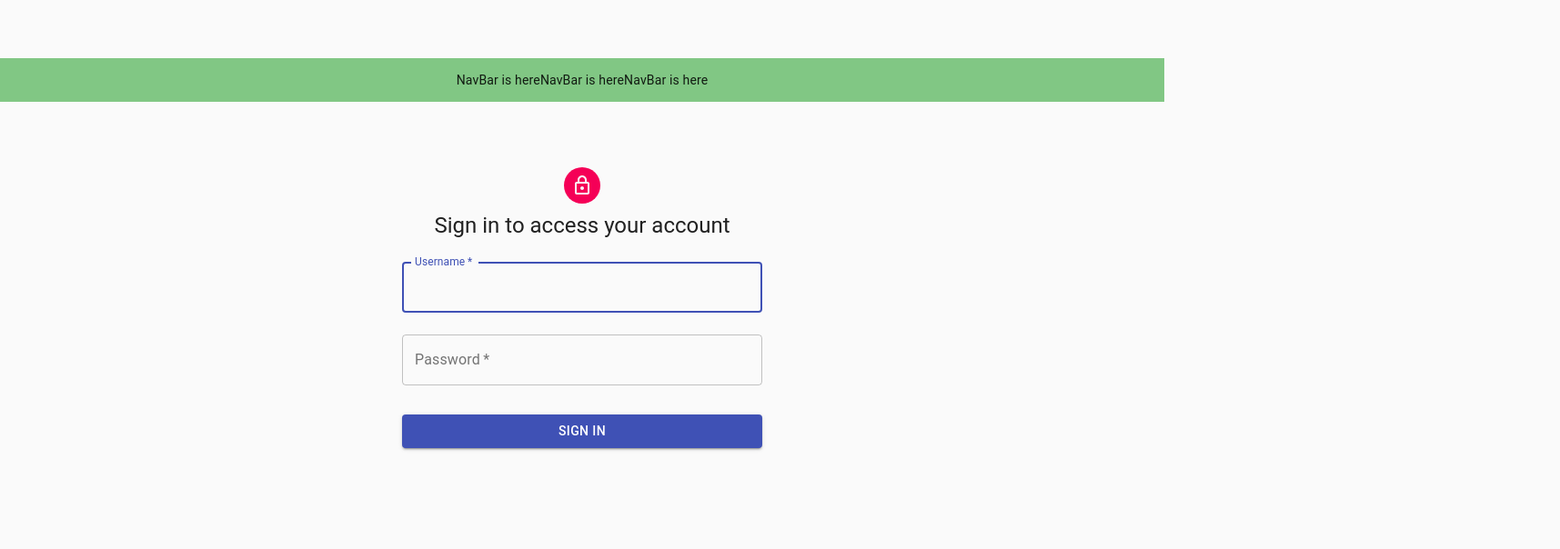
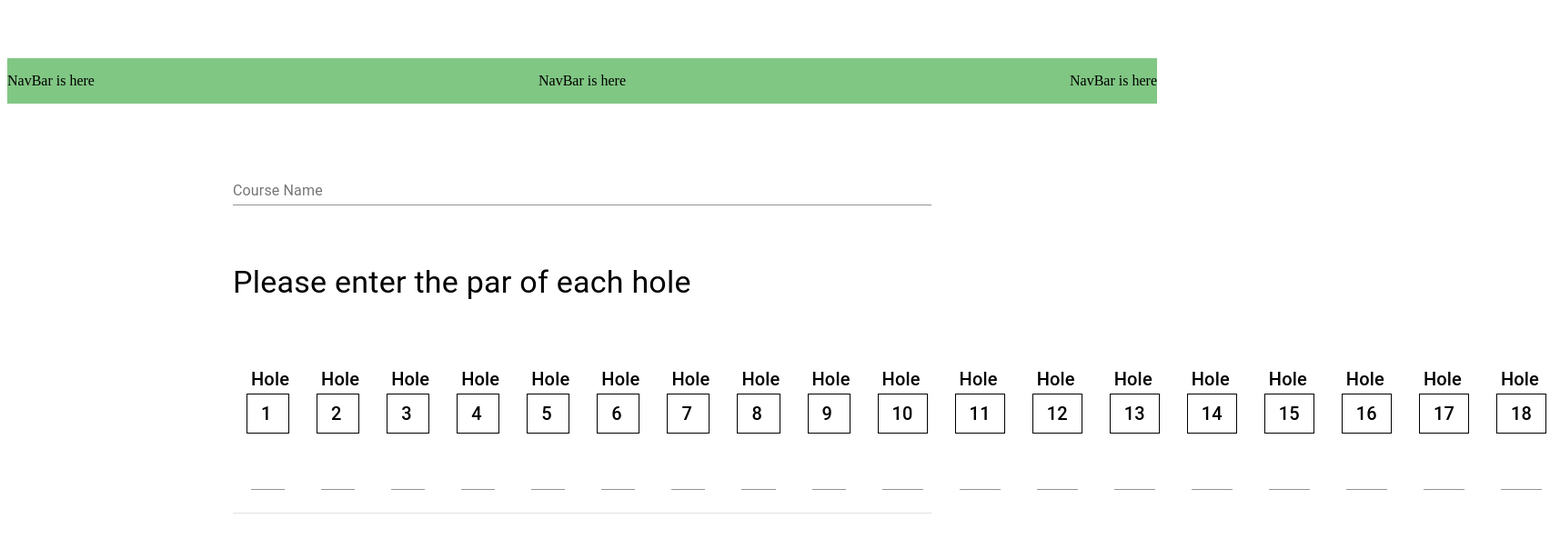
Before and after one commit to JoksuH/Golf_Statistics_Frontend, a React (Create React App) app: page / in a window 1280 px wide. Shown: the top 604 px of the page at 91% size, 1715 px wide, since content can reach past the window. Built offline with nearby package versions, Linux system fonts and the light colour scheme.

Commit message:
Added basic outline of add new course component

```diff
--- a/src/App.tsx
+++ b/src/App.tsx
@@ -1,14 +1,14 @@
 import React from 'react'
 import Login from './Components/LoginPage/Login'
 import NavBar from './Components/NavBar/NavBar'
-import { createMuiTheme, makeStyles, ThemeProvider } from '@material-ui/core/styles'
+import AddNewCourse from './Components/AddNewCourse/AddNewCourse'
 
 
 const App = () => {
     return (
         <div>
             <NavBar />
-            <Login />
+            <AddNewCourse />
         </div>
     )
 }
--- /dev/null
+++ b/src/Components/AddNewCourse/AddNewCourse.tsx
@@ -0,0 +1,37 @@
+import React from 'react'
+import HolesForm from './HolesForm'
+import Box from '@material-ui/core/Box'
+import TextField from '@material-ui/core/TextField'
+import Divider from '@material-ui/core/Divider'
+import { makeStyles } from '@material-ui/core/styles'
+
+const useStyles = makeStyles((theme) => ({
+    root: {
+        marginTop: theme.spacing(8),
+        display: 'flex',
+        flexDirection: 'column',
+        justifyContent: 'space-evenly',
+        width: '60vw',
+        margin: 'auto'
+    },
+    divider: {
+       marginTop: '15px'
+    },
+
+}))
+
+
+const AddNewCourse = () => {
+
+    const styling = useStyles()
+
+    return (
+        <Box className={styling.root}>
+            <TextField label='Course Name' />
+            <HolesForm />
+            <Divider className={styling.divider}/>
+        </Box>
+    )
+}
+
+export default AddNewCourse
--- /dev/null
+++ b/src/Components/AddNewCourse/HolesForm.tsx
@@ -0,0 +1,75 @@
+import React from 'react'
+import Box from '@material-ui/core/Box'
+import TextField from '@material-ui/core/TextField'
+import Typography from '@material-ui/core/Typography'
+import { makeStyles } from '@material-ui/core/styles'
+
+const useStyles = makeStyles((theme) => ({
+    root: {
+        marginTop: theme.spacing(8),
+        display: 'flex',
+        flexDirection: 'column',
+        justifyContent: 'space-between',
+        width: '100%',
+        margin: 'auto',
+    },
+    holenumbers: {
+        marginTop: theme.spacing(8),
+        display: 'flex',
+        flexDirection: 'row',
+        justifyContent: 'space-evenly',
+    },
+    holenumbercontainer: {
+        border: '1px solid black',
+        padding: '5px 15px 5px 15px',
+    },
+    holepaircontainer: {
+        padding: '5px 15px 5px 15px',
+    },
+    holetext: {
+        paddingLeft: '5px',
+    },
+    holepartext: {
+        paddingLeft: '5px',
+        paddingTop: '25px'
+    },
+
+    textfield: {
+        padding: '5px 5px 5px 5px',
+        marginTop: '25px',
+        fontSize: '22px'
+    },
+}))
+
+const HolesForm = () => {
+    const styling = useStyles()
+
+    let holenumbers: string[] = []
+
+    for (let i: number = 1; i < 19; i++) holenumbers.push(i.toString())
+
+    return (
+        <Box className={styling.root}>
+            <Typography variant="h4">
+                Please enter the par of each hole
+            </Typography>
+            <Box className={styling.holenumbers}>
+                {holenumbers.map((number) => {
+                    return (
+                        <Box className={styling.holepaircontainer} key={number}>
+                                <Typography variant="h6" className={styling.holetext}>Hole</Typography>
+                            <Box className={styling.holenumbercontainer}>
+                                <Typography variant="h6">{number}</Typography>
+                            </Box>
+                            <Box className={styling.textfield}>
+                                <TextField size="medium" id={number}/>
+                            </Box>
+                        </Box>
+                    )
+                })}
+            </Box>
+        </Box>
+    )
+}
+
+export default HolesForm
--- a/src/Components/NavBar/NavBar.tsx
+++ b/src/Components/NavBar/NavBar.tsx
@@ -7,17 +7,17 @@ const useStyles = makeStyles((theme) => ({
         marginTop: theme.spacing(8),
         display: 'flex',
         flexDirection: 'row',
-        justifyContent: 'center',
+        justifyContent: 'space-between',
         backgroundColor: theme.palette.success.light,
     },
 
 }))
 const NavBar = () => {
 
-    const classes = useStyles()
+    const styling = useStyles()
 
   return (
-    <Box className={classes.root}>
+    <Box className={styling.root}>
         <p>NavBar is here</p>
         <p>NavBar is here</p>
         <p>NavBar is here</p>
```
